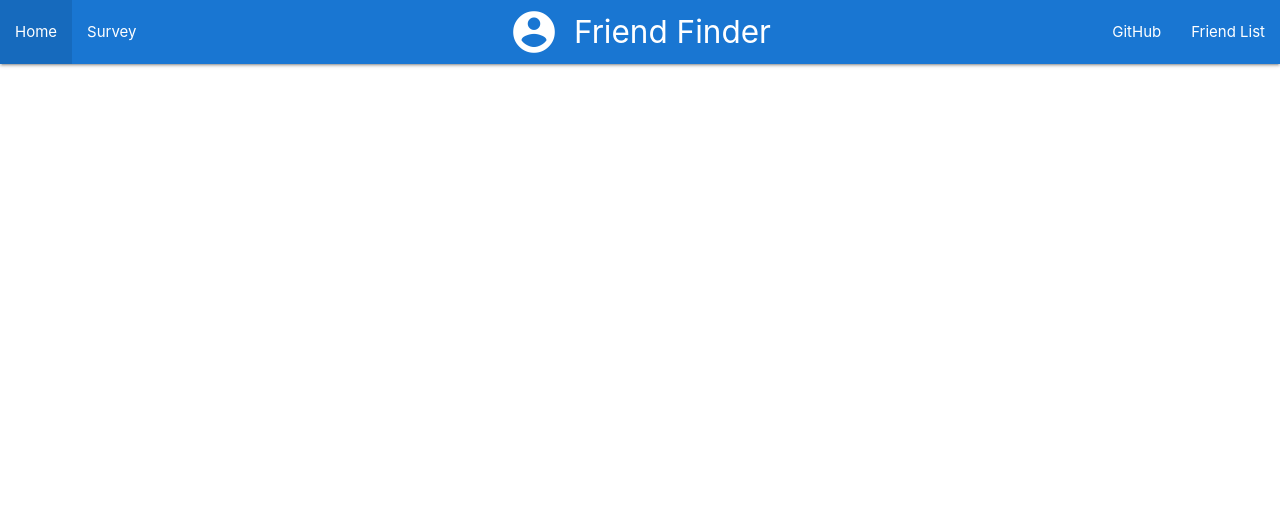
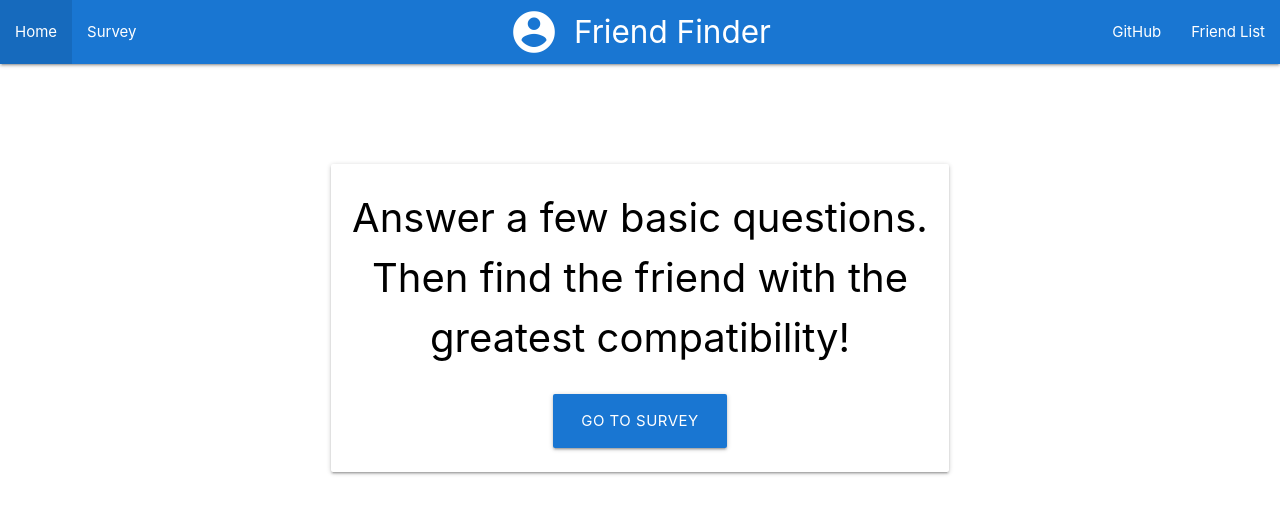
Before and after one commit to miserablepop/friend-finder, a website: page app/public/home.html in a window 1280 px wide. Drawn offline with nearby package versions, Linux system fonts and the light colour scheme.

Commit message:
Updated styling for card-panel

```diff
--- /dev/null
+++ b/app/public/css/style.css
@@ -0,0 +1,4 @@
+.card-panel{
+    font-size: 40px;
+    margin-top: 100px;
+}
--- a/app/public/home.html
+++ b/app/public/home.html
@@ -11,6 +11,9 @@
 
     <!-- Link to materialize icons -->
     <link href="https://fonts.googleapis.com/icon?family=Material+Icons" rel="stylesheet">
+
+    <!-- Link to external CSS file -->
+    <link rel="stylesheet" href="css/style.css">
 </head>
 <body>
     <header>
@@ -29,7 +32,28 @@
         </nav>
     </header>
     <main>
+        <div class="row">
+            <div class="col s3"></div>
+            <div class="col s6">
+                    <div class="row">
+                            <div class="col s12">
+                              <div class="card-panel center-align">
+                                  <div class="row ">
+                                        <span class="black-text"> Answer a few basic questions.
+                                            <br />
+                                            Then find the friend with the greatest compatibility!
+                                        </span>
 
+                                  </div>
+
+                                <a class="waves-effect waves-light btn-large blue darken-2">Go To Survey</a>
+                              </div>
+
+                            </div>
+                          </div>
+            </div>
+            <div class="col s3"></div>
+        </div>
     </main>
 
     <!-- Compiled and minified JavaScript -->
```
